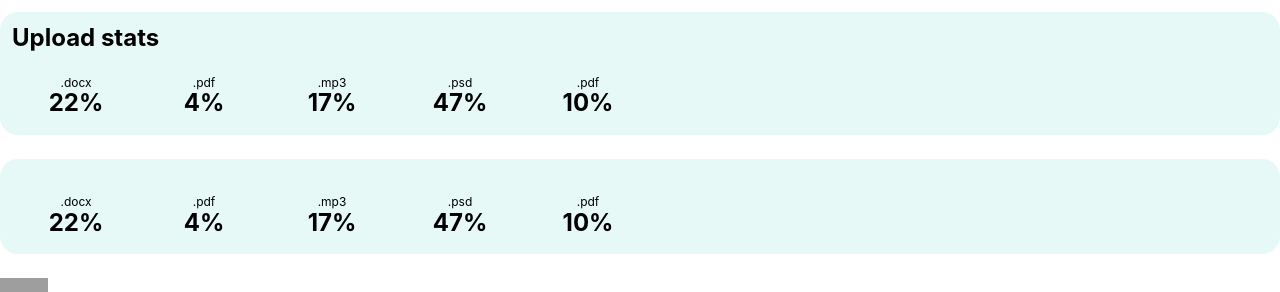
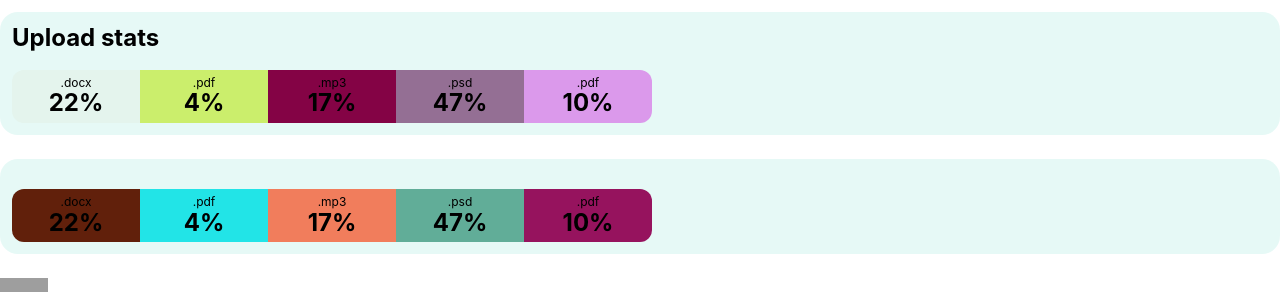
Before and after one commit to yura-prots/goit-react-hw-01-components, a React (Create React App) app: page / in a window 1280 px wide. Shown: the part 273-565 px from the top of the page. Built offline with nearby package versions, Linux system fonts and the light colour scheme; grey boxes are pictures that could not be loaded.

Commit message:
add getRandomColor( )

```diff
--- a/src/components/Statistics/Statistics.jsx
+++ b/src/components/Statistics/Statistics.jsx
@@ -1,4 +1,5 @@
 import PropTypes from 'prop-types';
+import { getRandomColor } from 'utils/getRandomColor';
 
 import {
   Wrapper,
@@ -16,7 +17,7 @@ export const Statistics = ({ title, stats }) => {
 
       <List>
         {stats.map(({ id, label, percentage }) => (
-          <Item key={id}>
+          <Item key={id} randomColor={getRandomColor()}>
             <ItemLabel>{label}</ItemLabel>
             <ItemPercentage>{percentage}%</ItemPercentage>
           </Item>
--- a/src/components/Statistics/Statistics.styled.js
+++ b/src/components/Statistics/Statistics.styled.js
@@ -30,6 +30,9 @@ export const Item = styled.li`
   justify-items: center;
 
   padding: 6px;
+
+  background-color: ${p => p.randomColor};
+
   :first-of-type {
     border-radius: 12px 0 0 12px;
   }
--- /dev/null
+++ b/src/utils/getRandomColor.js
@@ -0,0 +1,9 @@
+export const getRandomColor = () => {
+  const color =
+    '#' +
+    Math.floor(Math.random() * 16777215)
+      .toString(16)
+      .padStart(6, '0');
+
+  return color;
+};
```
